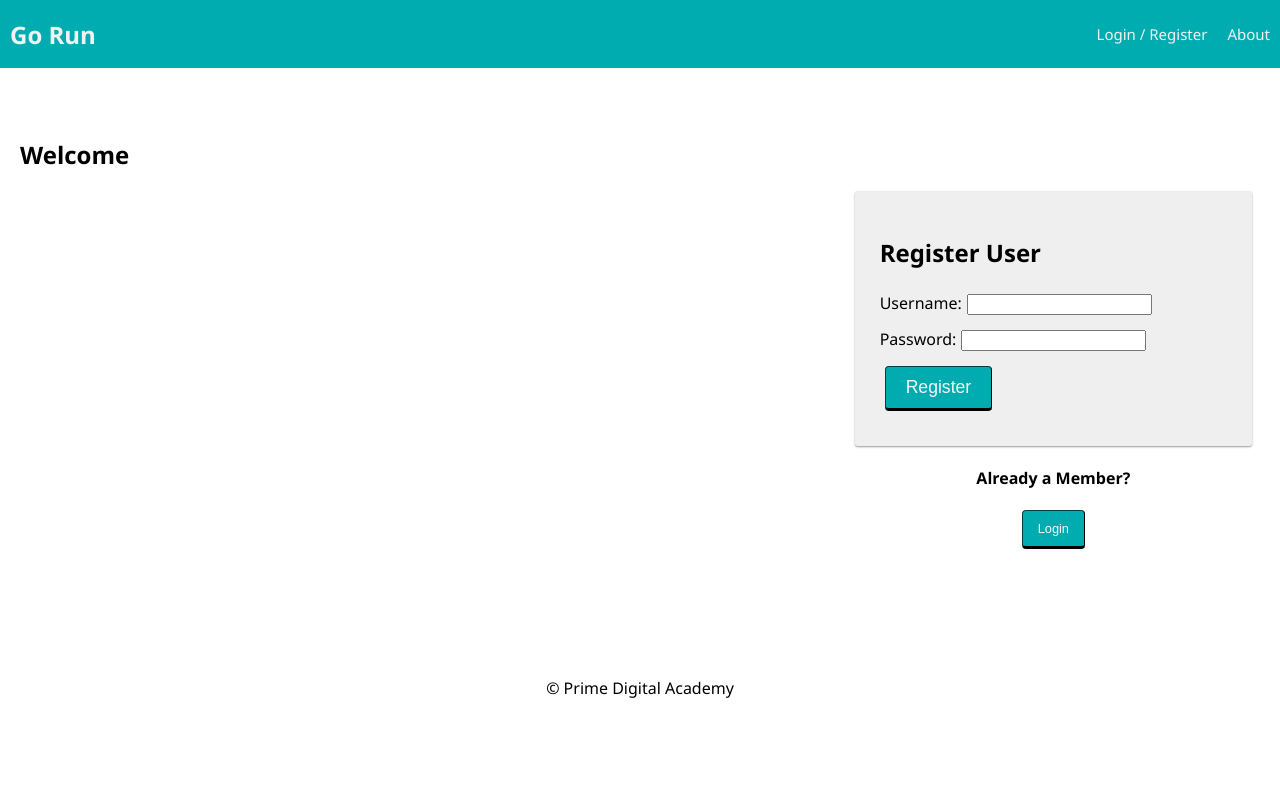
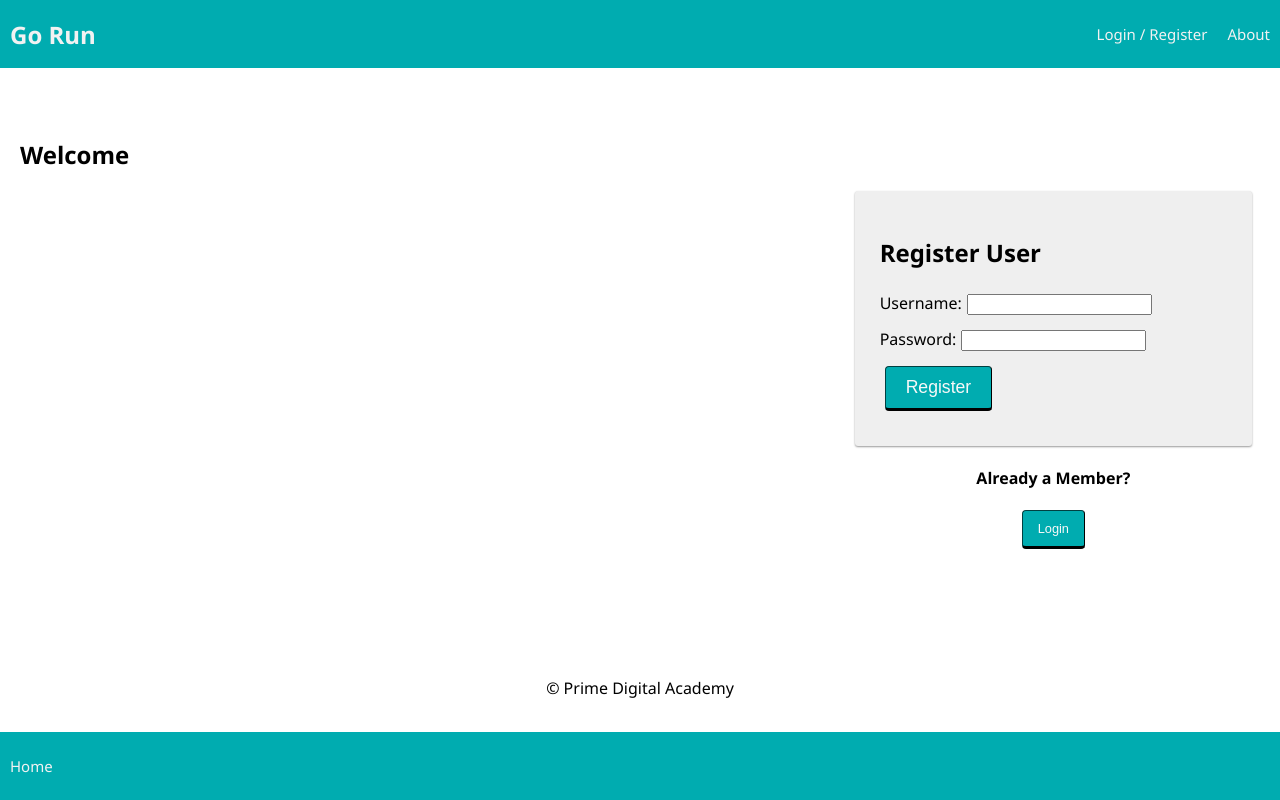
Before and after one commit to ttram7/GoRun, a React (Create React App) app: page /dashboard#/home in a window 1280 px wide. Built offline with nearby package versions, Linux system fonts and the light colour scheme; no server answers.

Commit message:
added bottom-nav bar

```diff
--- a/src/components/Nav/Nav.css
+++ b/src/components/Nav/Nav.css
@@ -1,4 +1,4 @@
-.nav {
+.top-nav {
   /* flex box layout */
   display: flex;
   justify-content: space-between;
@@ -9,11 +9,11 @@
   overflow: hidden;
 }
 
-.nav a {
+.top-nav a {
   text-decoration: none;
 }
 
-.nav-title {
+.top-nav-title {
   font-size: 24px;
   font-weight: 700;
   color: #f2f2f2;
@@ -21,6 +21,7 @@
   margin: 0;
 }
 
+/* top-nav-bar format */
 .navLink {
   display: inline-block;
   color: #f2f2f2;
@@ -37,6 +38,14 @@
   outline: 0;
 }
 
-.navLink:hover {
+.top-navLink:hover {
   background-color: #008183;
 }
+
+.bottom-nav {
+  overflow: hidden;
+  background-color: #00acb0;
+  position: fixed;
+  bottom: 0;
+  width: 100%;
+}
--- a/src/components/Nav/Nav.jsx
+++ b/src/components/Nav/Nav.jsx
@@ -8,9 +8,10 @@ function Nav() {
   const user = useSelector((store) => store.user);
 
   return (
-    <div className="nav">
+    <>
+    <div className="top-nav">
       <Link to="/dashboard">
-        <h2 className="nav-title">Go Run</h2>
+        <h2 className="top-nav-title">Go Run</h2>
       </Link>
       <div>
         {/* If no user is logged in, show these links */}
@@ -45,6 +46,12 @@ function Nav() {
         </Link>
       </div>
     </div>
+    <div className="bottom-nav">
+      <Link className="navLink" to="/dashboard">
+        Home
+      </Link>
+    </div>
+    </>
   );
 }
 
```
